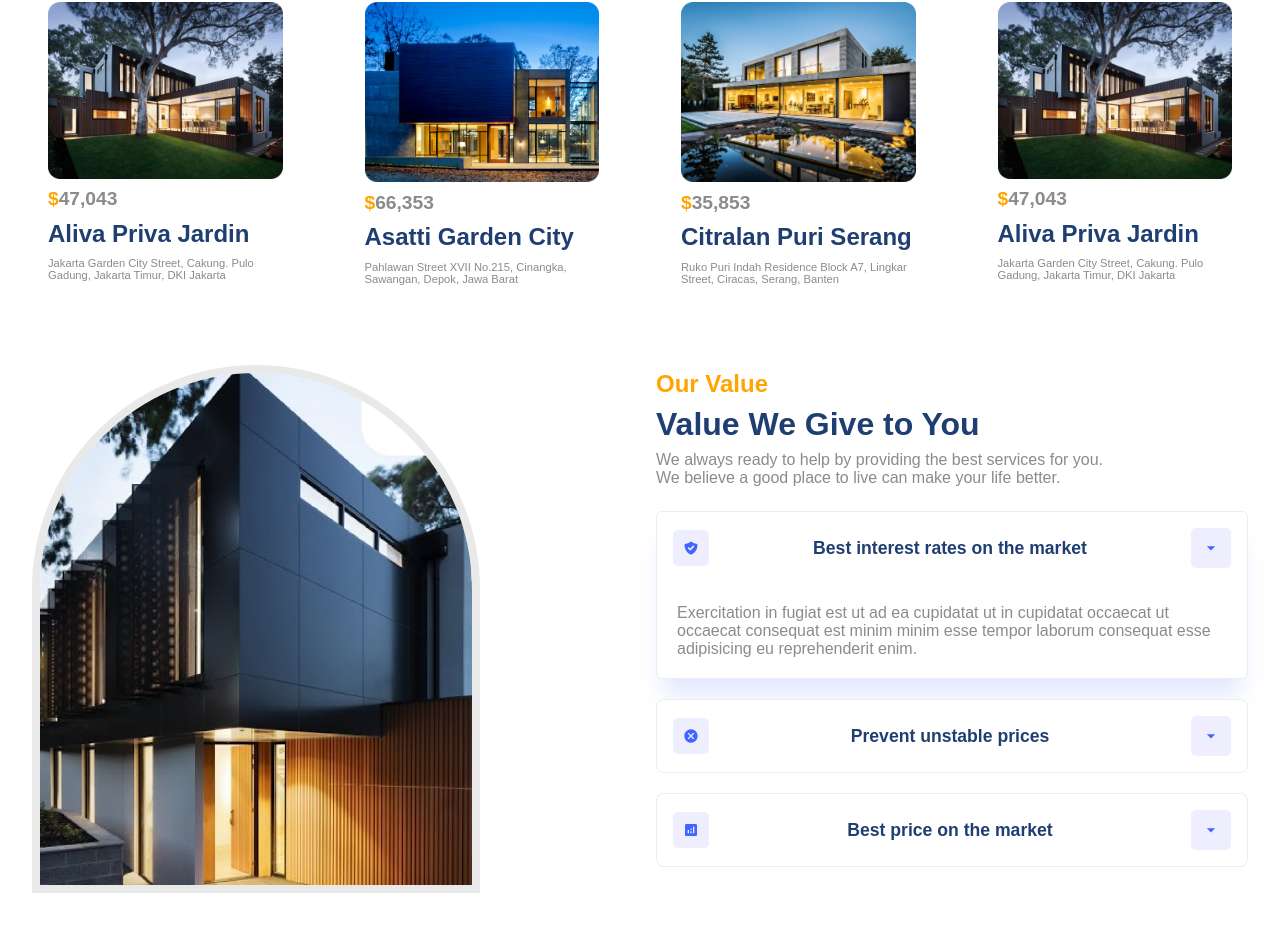
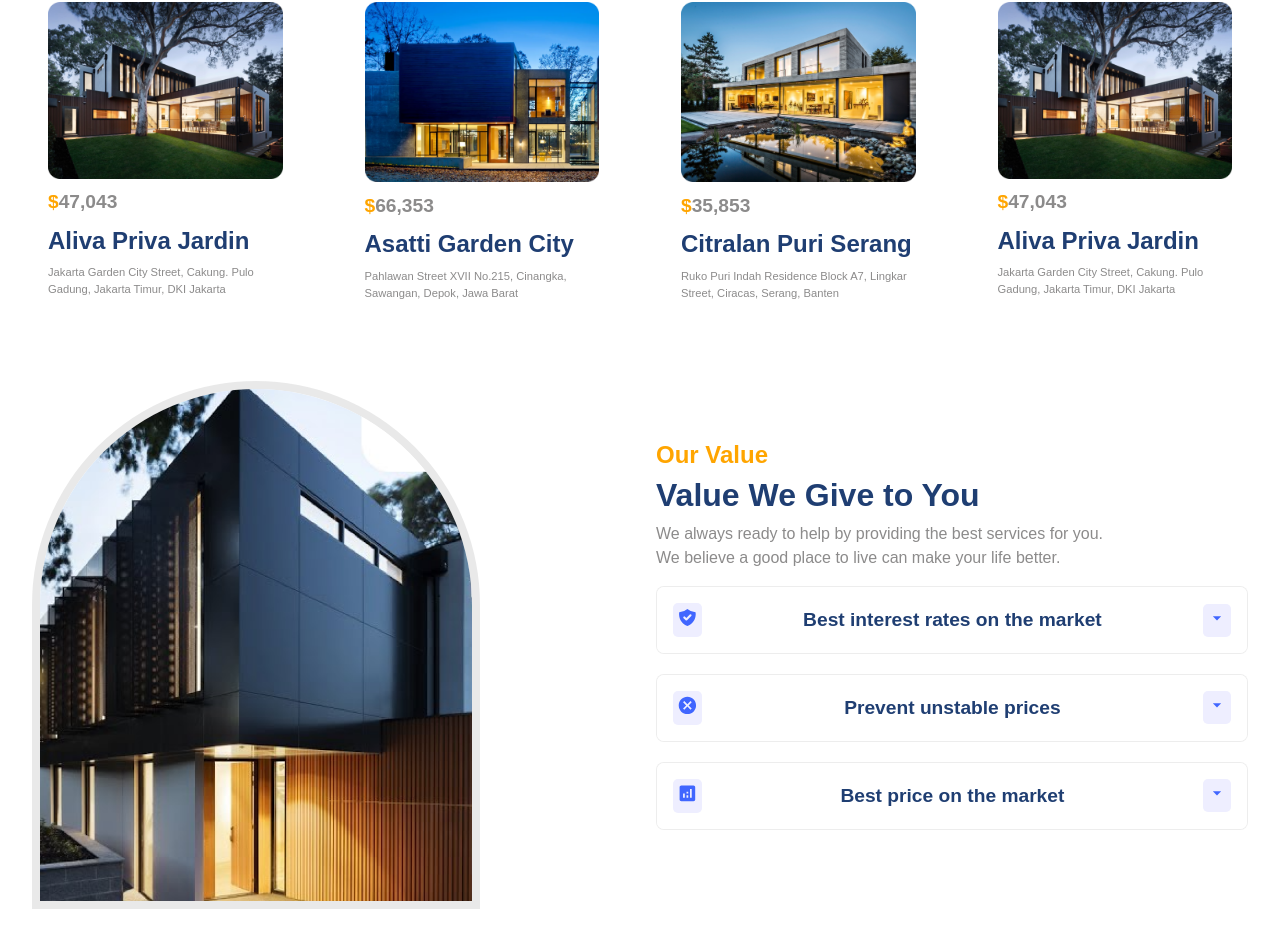
Before and after one commit to seemapoudel58/RealEstate, a React (Vite) app: page / in a window 1280 px wide. Shown: the part 1044-1985 px from the top of the page. Built offline with nearby package versions, Linux system fonts and the light colour scheme.

Commit message:
modified the code of value section

```diff
--- a/src/components/Values/Values.css
+++ b/src/components/Values/Values.css
@@ -1,19 +1,27 @@
 .v-container .image-container {
     border: 8px solid rgb(232 232 232 / 93%);
+  }
+
+  .v-container{
+    display:flex;
+    flex-direction: column;
+    align-items: center;
+    gap:2rem;
   }
   .v-container > div {
     flex: 1;
   }
   .v-right {
     gap: 0.5rem;
+    height:100%;
   }
   .accordion {
-    margin-top: 2rem;
     border: none;
+    width:100%;
+    max-height:80%;
+    margin-top: 0.5rem;
   }
-  .v-wrapper.flexColStart{
-    gap:0.5rem;
-  }
+
   .accordionItem {
     background: white;
     border: 0.8px solid rgba(128, 128, 128, 0.143);
@@ -25,24 +33,65 @@
   .accordionItem.expanded {
     box-shadow: var(--shadow);
     border-radius: 6px;
+    max-width:448px;
   }
+
+
   .flexCenter.accordionButton {
     background: white;
     padding: 1rem;
-    width: 100%;
     justify-content: space-between;
     cursor: pointer;
+    gap:1rem;
+
+
   }
 
   .icon {
-    padding: 10px;
     background: #eeeeff;
     border-radius: 5px;
+    font-size: 0.6rem;
+
   }
+
   .icon svg {
     fill: var(--blue);
   }
 
   .accordionButton .primaryText{
-      font-size: 1.1rem;
+      font-size: 0.7rem;
   }
+
+  @media screen and (min-width: 400px) {
+    .icon {
+        padding: 4px;
+        font-size: 1.3rem;
+    }
+   .accordionBody{
+    padding:1rem;
+   }
+    .accordionButton .primaryText {
+        font-size: 1rem;
+    }
+}
+
+@media screen and (min-width:1000px) {
+  .v-container{
+    flex-direction: row;
+
+  }
+  .accordionItem.expanded {
+    max-width:100%;
+  }
+  .accordionBody{
+    padding:1.2rem;
+    font-size: 1.5rem;
+   }
+   .accordionButton .primaryText {
+    font-size: 1.2rem;
+}
+
+
+
+
+}
--- a/src/components/Values/Values.jsx
+++ b/src/components/Values/Values.jsx
@@ -1,66 +1,56 @@
-import React, { useState } from 'react'
-import { Accordion, AccordionItem, AccordionItemHeading, AccordionItemButton, AccordionItemPanel, AccordionItemState} from 'react-accessible-accordion';
-import "react-accessible-accordion/dist/fancy-example.css";
-import {MdOutlineArrowDropDown, MdOutlineArrowDropDownCircle} from "react-icons/md";
-import data from "../../utils/accordion.jsx";
+import React, { useState } from 'react';
+import { MdOutlineArrowDropDown, MdOutlineArrowDropUp } from "react-icons/md";
+import data from "../../utils/accordion.jsx"; // Adjust the path based on your project structure
 import "./Values.css";
 
 const Values = () => {
+  const [visibleIndex, setVisibleIndex] = useState(null);
+
+  const toggleVisibility = (index) => {
+    setVisibleIndex(visibleIndex === index ? null : index);
+  };
+
   return (
     <section className="v-wrapper">
-        <div className="paddings innerWidth flexCenter v-container">
+      <div className="paddings innerWidth v-container">
         <div className="v-left">
           <div className="image-container">
-                    <img src="./value.png" alt="" />
+            <img src="./value.png" alt="value" />
           </div>
         </div>
         <div className="flexColStart v-right">
           <span className="orangeText">Our Value</span>
           <span className="primaryText">Value We Give to You</span>
-                <span className="secondaryText" style={{ marginBottom: '1rem' }} >We always ready to help by providing the best services for you.
-                <br/>
+          <span className="secondaryText" >
+            We always ready to help by providing the best services for you.
+            <br />
             We believe a good place to live can make your life better.
           </span>
 
-
-                <Accordion
-                className='accordian'
-                allowMultipleExpanded={false}
-                preExpanded={[0]}
-                >
-                    {data.map((item, index) => {
-
-                        const [className, setClassName] = useState(null)
-
-                        return (
-                            <AccordionItem key={index} uuid={index} className={`accordionItem ${className}`}>
-                                <AccordionItemHeading>
-                                    <AccordionItemButton className=' flexCenter accordionButton' >
-                                        <AccordionItemState>
-                                            {({expanded})=> expanded ? setClassName('expanded') : setClassName('collapsed')}
-                                        </AccordionItemState>
-                                        <div className="flexCenter icon">{item.icon}</div>
+          <div className="accordion ">
+            {data.map((item, index) => (
+              <div key={index} className={`accordionItem ${visibleIndex === index ? 'expanded' : 'collapsed'}`}>
+                <div className="accordionHeader flexCenter accordionButton">
+                  <div className=" icon">{item.icon}</div>
                   <span className='primaryText'>
                     {item.heading}
                   </span>
-                                        <div className="flexCenter icon">
-                                            <MdOutlineArrowDropDown size={20} />
+                  <div className="icon" onClick={() => toggleVisibility(index)}>
+                    {visibleIndex === index ? <MdOutlineArrowDropUp size={20} /> : <MdOutlineArrowDropDown size={20} />}
                   </div>
-
-                                    </AccordionItemButton>
-                                </AccordionItemHeading>
-
-                                <AccordionItemPanel>
+                </div>
+                {visibleIndex === index && (
+                  <div className="accordionBody">
                     <p className="secondaryText">{item.detail}</p>
-                                </AccordionItemPanel>
-                            </AccordionItem>
-                        )
-                    })}
-                </Accordion>
+                  </div>
+                )}
+              </div>
+            ))}
+          </div>
         </div>
       </div>
     </section>
-  )
+  );
 }
 
-export default Values
+export default Values;
--- a/src/index.css
+++ b/src/index.css
@@ -78,6 +78,7 @@ a {
 .secondaryText {
   color: rgb(140 139 139);
   font-size: 1rem;
+  line-height: 1.5;
 }
 .orangeText {
   color: orange;
```
Lines whose indentation alone changed are shown as unchanged.
